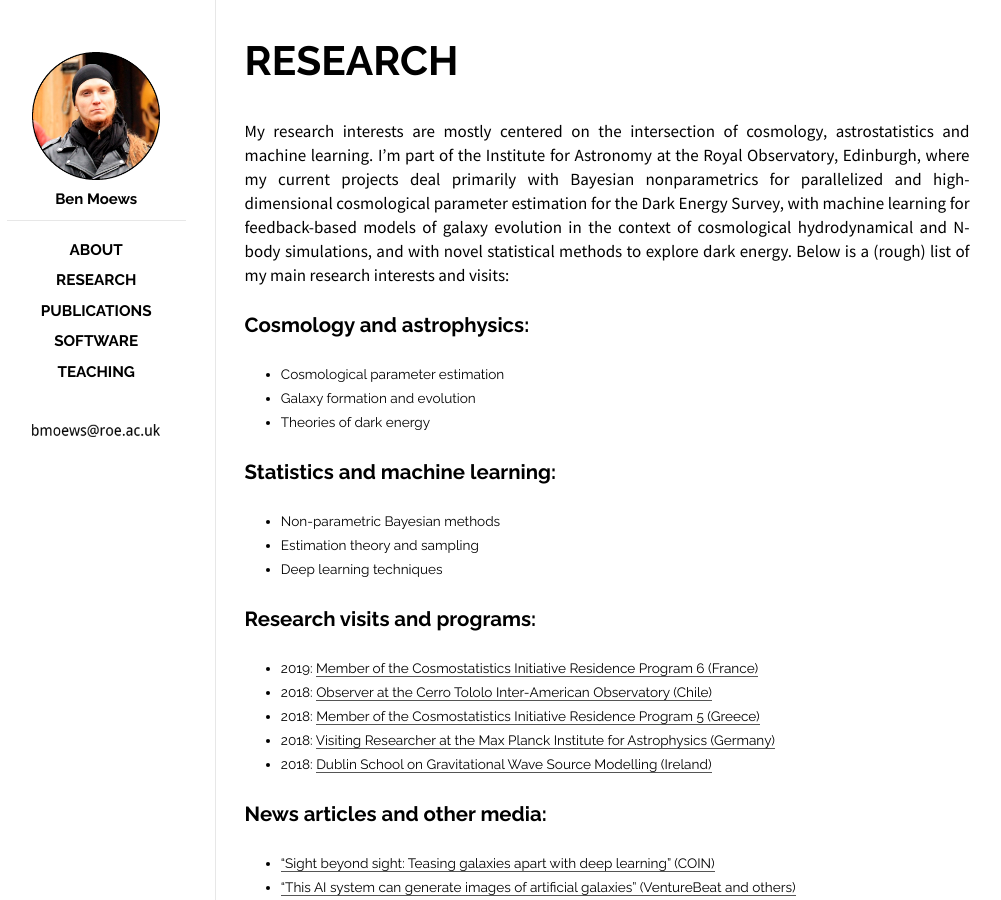
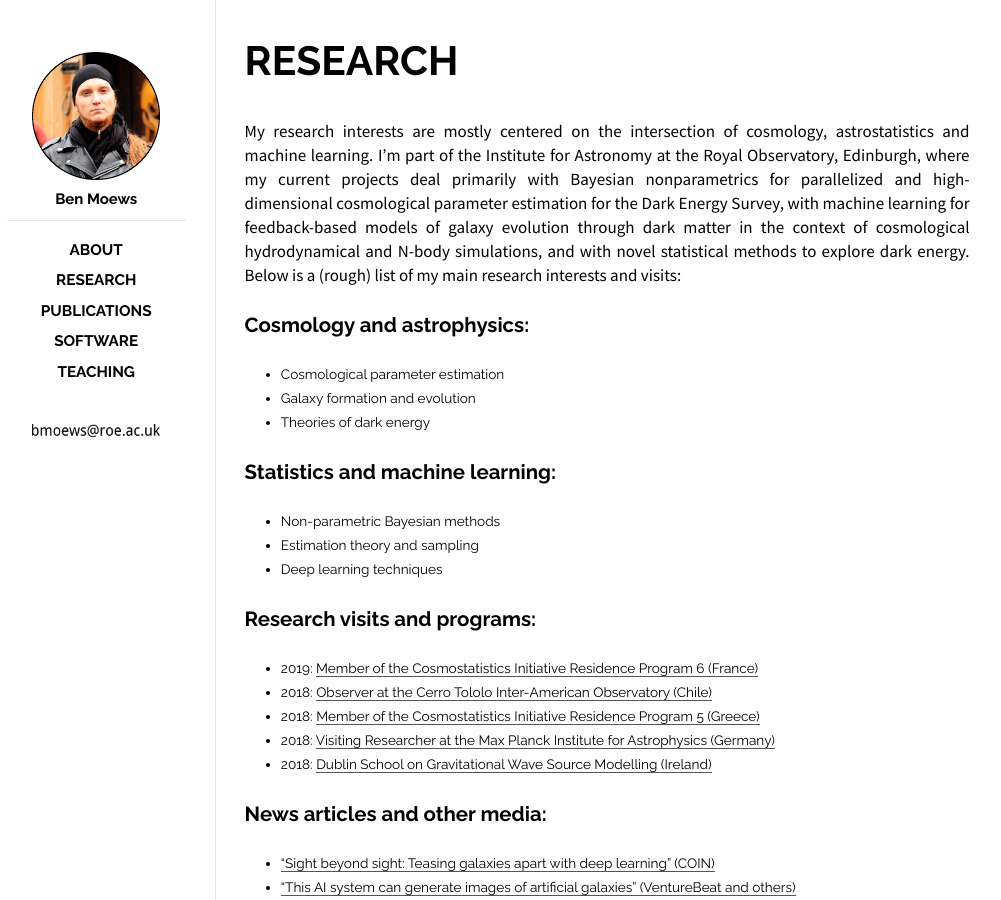
Before and after one commit to moews/moews.github.io, a Jekyll site: the page built from _posts/2017-03-26-research.md, in a window 1280 px wide. Shown: the whole page, without its empty margins (143-1144 px from the left). Built offline with Jekyll 4.4.1, drawn with Linux system fonts in a browser that asks for light colours.

Commit message:
Update 2017-03-26-research.md

```diff
--- a/_posts/2017-03-26-research.md
+++ b/_posts/2017-03-26-research.md
@@ -7,7 +7,7 @@
 ---
 
 <br>
-My research interests are mostly centered on the intersection of cosmology, astrostatistics and machine learning. I'm part of the Institute for Astronomy at the Royal Observatory, Edinburgh, where my current projects deal primarily with Bayesian nonparametrics for parallelized and high-dimensional cosmological parameter estimation for the Dark Energy Survey, with machine learning for feedback-based models of galaxy evolution in the context of cosmological hydrodynamical and N-body simulations, and with novel statistical methods to explore dark energy. Below is a (rough) list of my main research interests and visits:
+My research interests are mostly centered on the intersection of cosmology, astrostatistics and machine learning. I'm part of the Institute for Astronomy at the Royal Observatory, Edinburgh, where my current projects deal primarily with Bayesian nonparametrics for parallelized and high-dimensional cosmological parameter estimation for the Dark Energy Survey, with machine learning for feedback-based models of galaxy evolution through dark matter in the context of cosmological hydrodynamical and N-body simulations, and with novel statistical methods to explore dark energy. Below is a (rough) list of my main research interests and visits:
 
 ## Cosmology and astrophysics:
 
```
